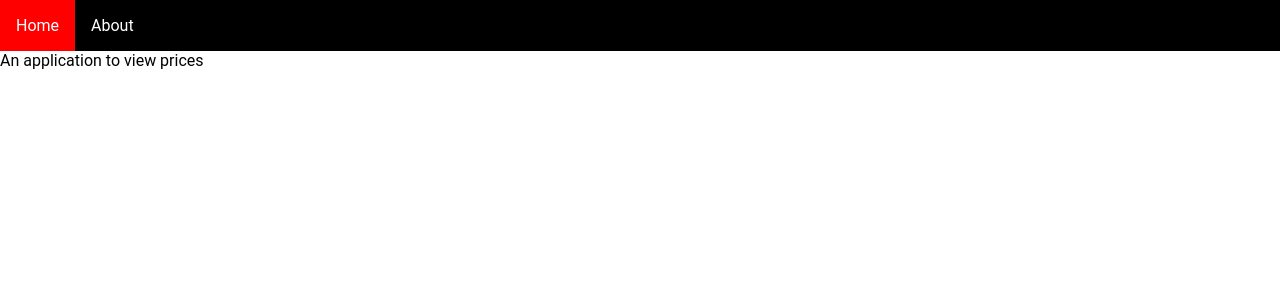
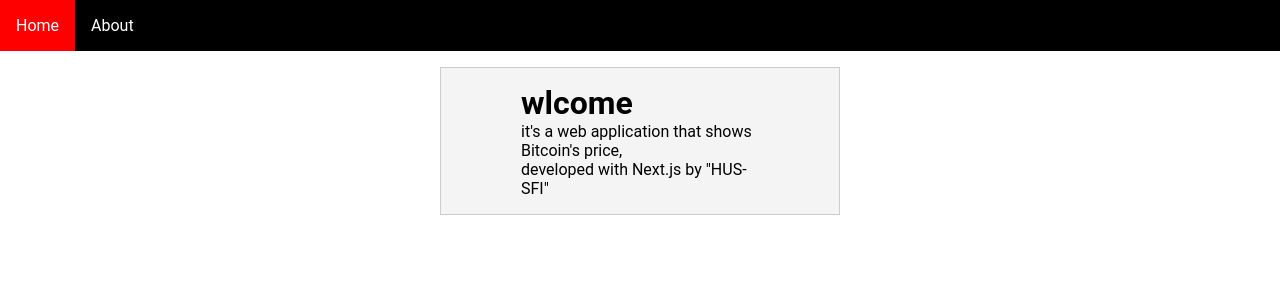
Before and after one commit to HUS-SFI/BitzPrice, a Next.js app: page /about in a window 1280 px wide. Shown: the top 300 px of the page. Built offline with nearby package versions, Linux system fonts and the light colour scheme.

Commit message:
style fixes

```diff
--- a/pages/about.js
+++ b/pages/about.js
@@ -7,8 +7,23 @@ const About = () => {
                 <title>About</title>
             </Head>
             <div className="about">
-                <p> An application to view prices</p>
+                <h1> wlcome </h1>
+                <p>
+                    it's a web application that shows Bitcoin's price,
+                    <br />
+                    developed with Next.js by "HUS-SFI"
+                </p>
             </div>
+            <style jsx>{`
+                .about {
+                    background-color: #f4f4f4;
+                    border: 1px solid #ccc;
+                    max-width: 400px;
+                    padding: 1rem 5rem;
+                    margin: auto;
+                    margin-top: 1rem;
+                }
+            `}</style>
         </Layout>
     )
 }
```
